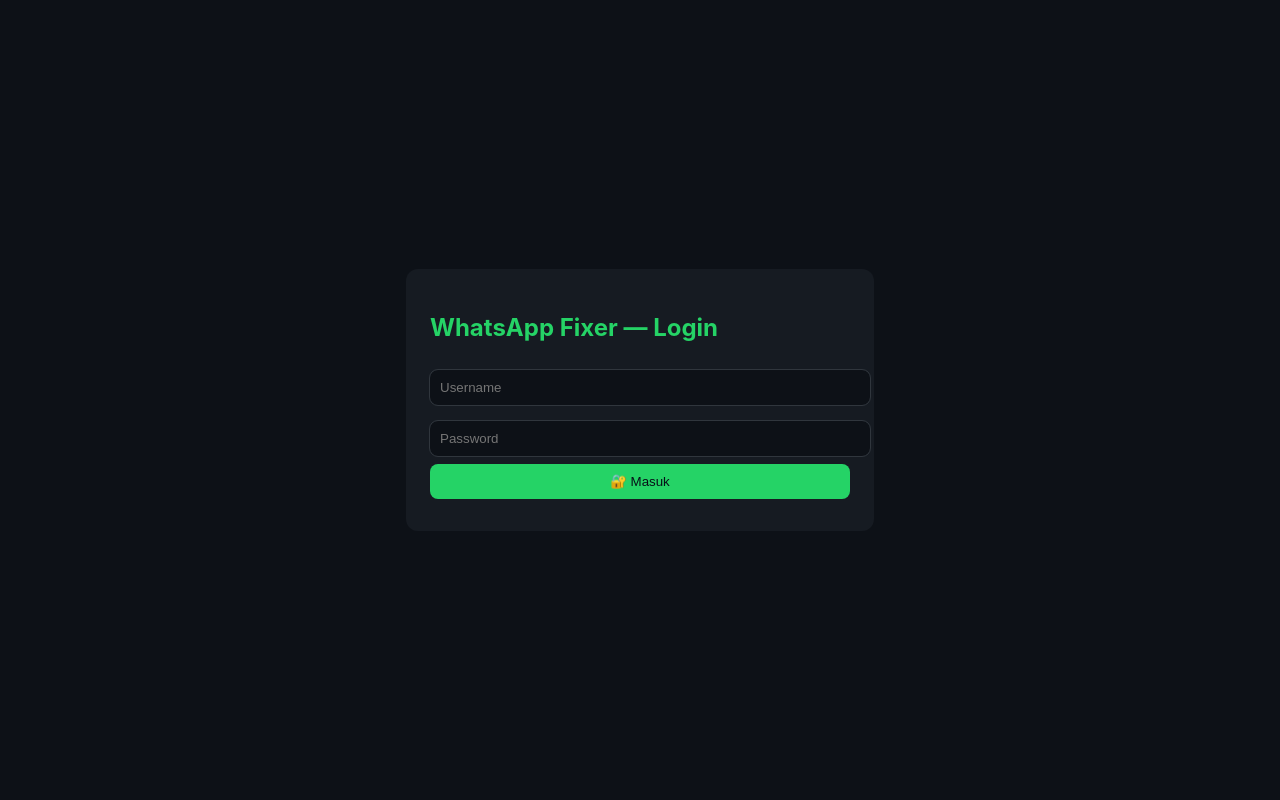
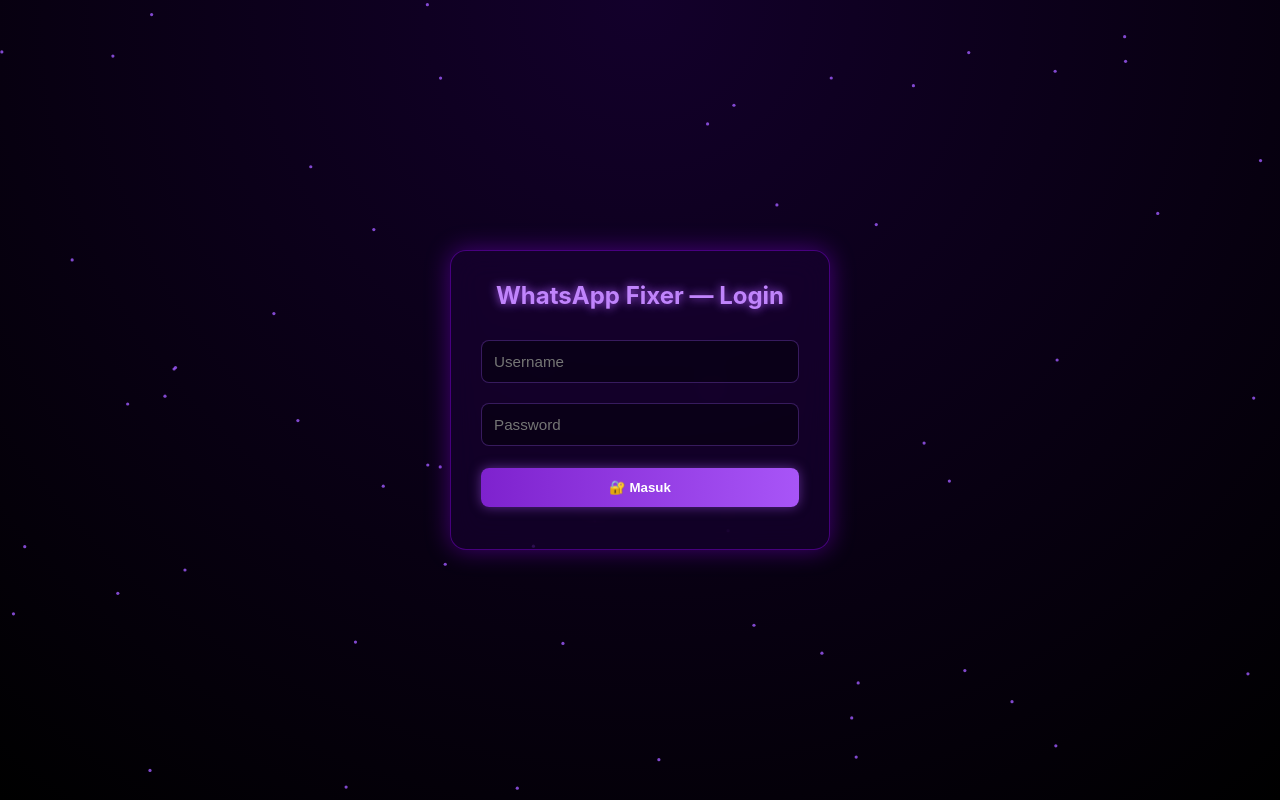
Before and after one commit to axpawpy/lugwn, a website: page public/login.html in a window 1280 px wide. Drawn offline with Linux system fonts and the light colour scheme.

Commit message:
Revamp login.html with new styles and layout
Updated the login page styles and structure for improved aesthetics and functionality.

```diff
--- a/public/login.html
+++ b/public/login.html
@@ -5,16 +5,105 @@
   <meta name="viewport" content="width=device-width,initial-scale=1"/>
   <title>Login | WhatsApp Fixer</title>
   <style>
-    body{background:#0d1117;color:#e6edf3;font-family:Inter,system-ui;display:flex;align-items:center;justify-content:center;height:100vh;margin:0}
-    .card{background:#161b22;padding:24px;border-radius:12px;max-width:420px;width:100%}
-    input{width:100%;padding:10px;margin:8px 0;border-radius:8px;border:none;background:#0d1117;outline:1px solid #30363d;color:#e6edf3}
-    button{background:#25d366;color:#071018;border:none;padding:10px;border-radius:8px;width:100%;cursor:pointer}
-    .msg{margin-top:8px;font-size:0.95rem}
+    /* 🌌 Body & background */
+    * { box-sizing: border-box; }
+    body {
+      margin: 0;
+      height: 100vh;
+      display: flex;
+      align-items: center;
+      justify-content: center;
+      background: radial-gradient(circle at top, #13002b, #000);
+      overflow: hidden;
+      font-family: 'Inter', system-ui, sans-serif;
+      color: #eae2ff;
+    }
+
+    /* 🔮 Particle background canvas */
+    canvas#bg {
+      position: absolute;
+      inset: 0;
+      z-index: 0;
+    }
+
+    /* 💎 Card */
+    .card {
+      position: relative;
+      z-index: 1;
+      background: rgba(30, 0, 60, 0.45);
+      backdrop-filter: blur(15px);
+      border: 1px solid rgba(150, 0, 255, 0.4);
+      box-shadow: 0 0 25px rgba(150, 0, 255, 0.4);
+      padding: 30px;
+      border-radius: 16px;
+      width: 100%;
+      max-width: 380px;
+      text-align: center;
+      animation: fadeIn 1s ease;
+    }
+
+    h2 {
+      margin-top: 0;
+      font-size: 1.5rem;
+      color: #c084fc;
+      text-shadow: 0 0 10px #a855f7;
+    }
+
+    input {
+      width: 100%;
+      margin: 10px 0;
+      padding: 12px;
+      border-radius: 8px;
+      border: 1px solid rgba(160, 90, 255, 0.3);
+      background: rgba(0, 0, 0, 0.4);
+      color: #eae2ff;
+      outline: none;
+      transition: 0.3s;
+      font-size: 0.95rem;
+    }
+
+    input:focus {
+      border-color: #a855f7;
+      box-shadow: 0 0 8px #9333ea;
+    }
+
+    button {
+      width: 100%;
+      margin-top: 12px;
+      padding: 12px;
+      background: linear-gradient(90deg, #7e22ce, #a855f7);
+      border: none;
+      border-radius: 8px;
+      font-weight: 600;
+      color: #fff;
+      cursor: pointer;
+      transition: 0.3s;
+      box-shadow: 0 0 12px rgba(168, 85, 247, 0.5);
+    }
+
+    button:hover {
+      transform: scale(1.03);
+      box-shadow: 0 0 20px rgba(168, 85, 247, 0.8);
+    }
+
+    .msg {
+      margin-top: 12px;
+      font-size: 0.95rem;
+    }
+
+    @keyframes fadeIn {
+      from { opacity: 0; transform: scale(0.95); }
+      to { opacity: 1; transform: scale(1); }
+    }
   </style>
 </head>
 <body>
+  <!-- 🔮 Particle background -->
+  <canvas id="bg"></canvas>
+
+  <!-- 💜 Login Card -->
   <div class="card">
-    <h2 style="color:#25d366">WhatsApp Fixer — Login</h2>
+    <h2>WhatsApp Fixer — Login</h2>
     <form id="loginForm">
       <input id="username" placeholder="Username" required />
       <input id="password" placeholder="Password" type="password" required />
@@ -24,33 +113,78 @@
   </div>
 
   <script>
+    // 🧠 Auth Logic
     const form = document.getElementById("loginForm");
     const msg = document.getElementById("msg");
+
     if (localStorage.getItem("loggedIn") === "true") {
       window.location.href = "/index.html";
     }
+
     form.addEventListener("submit", async (e) => {
       e.preventDefault();
       msg.textContent = "⏳ Memeriksa...";
-      const data = { username: document.getElementById("username").value, password: document.getElementById("password").value };
+      const data = {
+        username: document.getElementById("username").value,
+        password: document.getElementById("password").value
+      };
       try {
-        const res = await fetch("/api/login", { method: "POST", headers: {"Content-Type":"application/json"}, body: JSON.stringify(data) });
+        const res = await fetch("/api/login", {
+          method: "POST",
+          headers: {"Content-Type":"application/json"},
+          body: JSON.stringify(data)
+        });
         const j = await res.json();
         if (j.success) {
           localStorage.setItem("loggedIn","true");
           localStorage.setItem("token", j.token);
           localStorage.setItem("role", j.role || "user");
+          msg.style.color = "#4ade80";
           msg.textContent = "✅ Login berhasil!";
           setTimeout(()=> window.location.href = "/index.html", 700);
         } else {
+          msg.style.color = "#f87171";
           msg.textContent = "❌ " + j.message;
-          msg.style.color = "#ff5555";
         }
       } catch (err) {
+        msg.style.color = "#f87171";
         msg.textContent = "❌ Terjadi kesalahan koneksi.";
-        msg.style.color = "#ff5555";
       }
     });
+
+    // 🌌 Simple Particle Animation
+    const canvas = document.getElementById('bg');
+    const ctx = canvas.getContext('2d');
+    let w, h;
+    function resize() {
+      w = canvas.width = window.innerWidth;
+      h = canvas.height = window.innerHeight;
+    }
+    window.addEventListener('resize', resize);
+    resize();
+
+    const particles = Array.from({length: 60}, () => ({
+      x: Math.random() * w,
+      y: Math.random() * h,
+      vx: (Math.random() - 0.5) * 0.6,
+      vy: (Math.random() - 0.5) * 0.6
+    }));
+
+    function draw() {
+      ctx.clearRect(0, 0, w, h);
+      ctx.fillStyle = 'rgba(160,90,255,0.8)';
+      for (const p of particles) {
+        p.x += p.vx;
+        p.y += p.vy;
+        if (p.x < 0 || p.x > w) p.vx *= -1;
+        if (p.y < 0 || p.y > h) p.vy *= -1;
+        ctx.beginPath();
+        ctx.arc(p.x, p.y, 1.6, 0, Math.PI * 2);
+        ctx.fill();
+      }
+      requestAnimationFrame(draw);
+    }
+    draw();
   </script>
 </body>
 </html>
```
